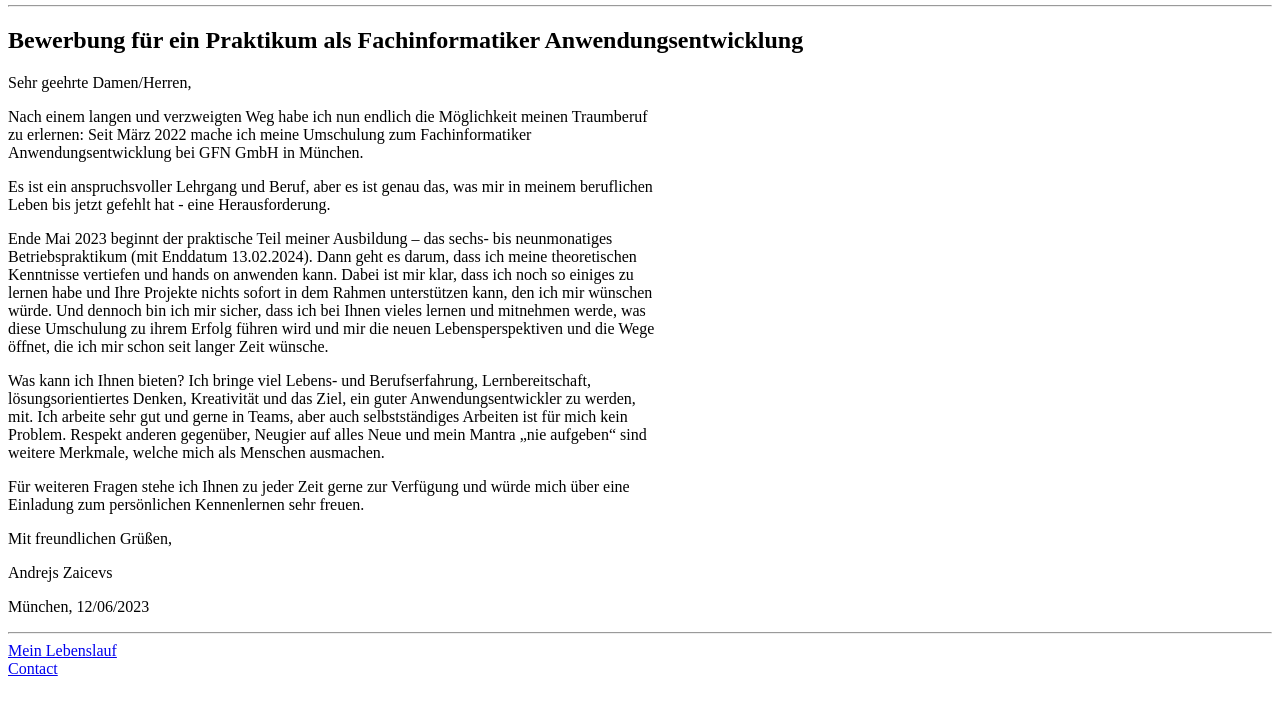
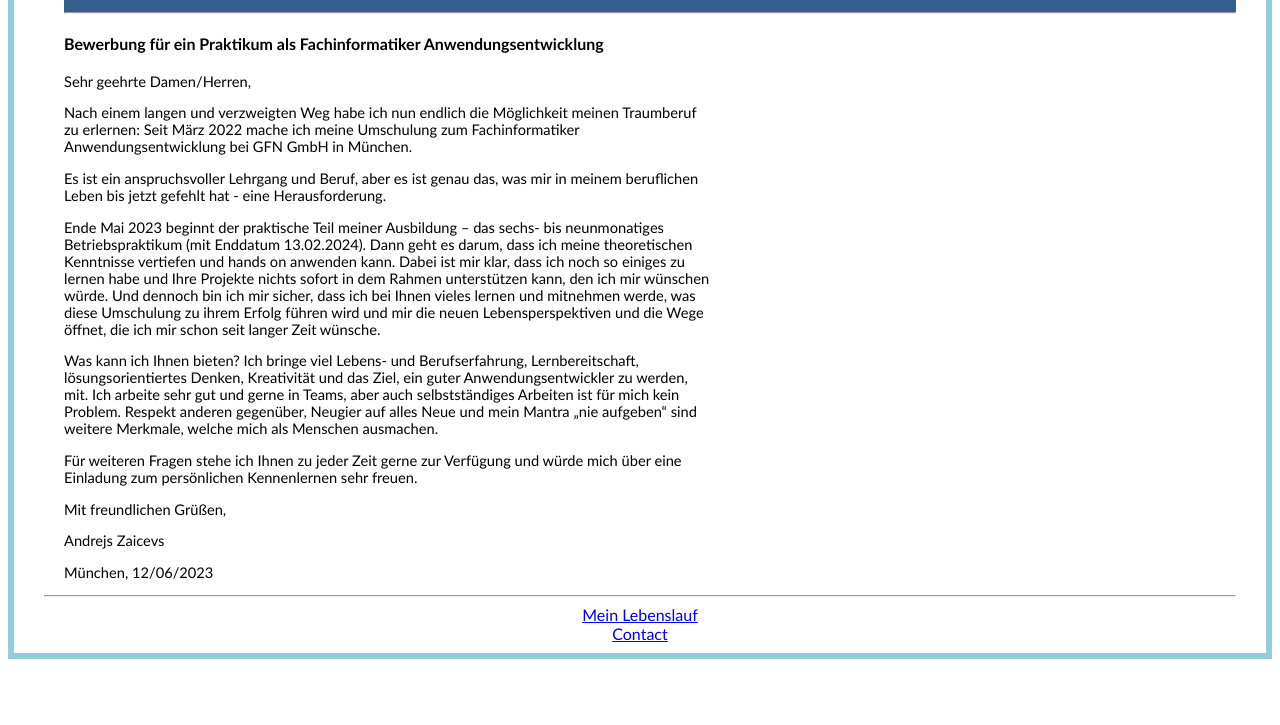
Before and after one commit to AndrejZaicev/CV, a plain HTML site: page index.html in a window 1280 px wide. Shown: the part 75-800 px from the top of the page. Drawn offline with Linux system fonts and the light colour scheme; the site is published under a folder, as on GitHub Pages, so addresses that start at the root find nothing.

Commit message:
Update index.html

```diff
--- a/index.html
+++ b/index.html
@@ -3,7 +3,7 @@
     <head>
         <meta charset="UTF-8">
         <meta name="viewport" content="width=device-width, initial-scale=1.0">
-        <link rel="stylesheet" href="/css/lebenslauf.css" />
+        <link rel="stylesheet" href="./css/lebenslauf.css" />
         <title>Mein Lebenslauf</title>
     </head>
 
```
